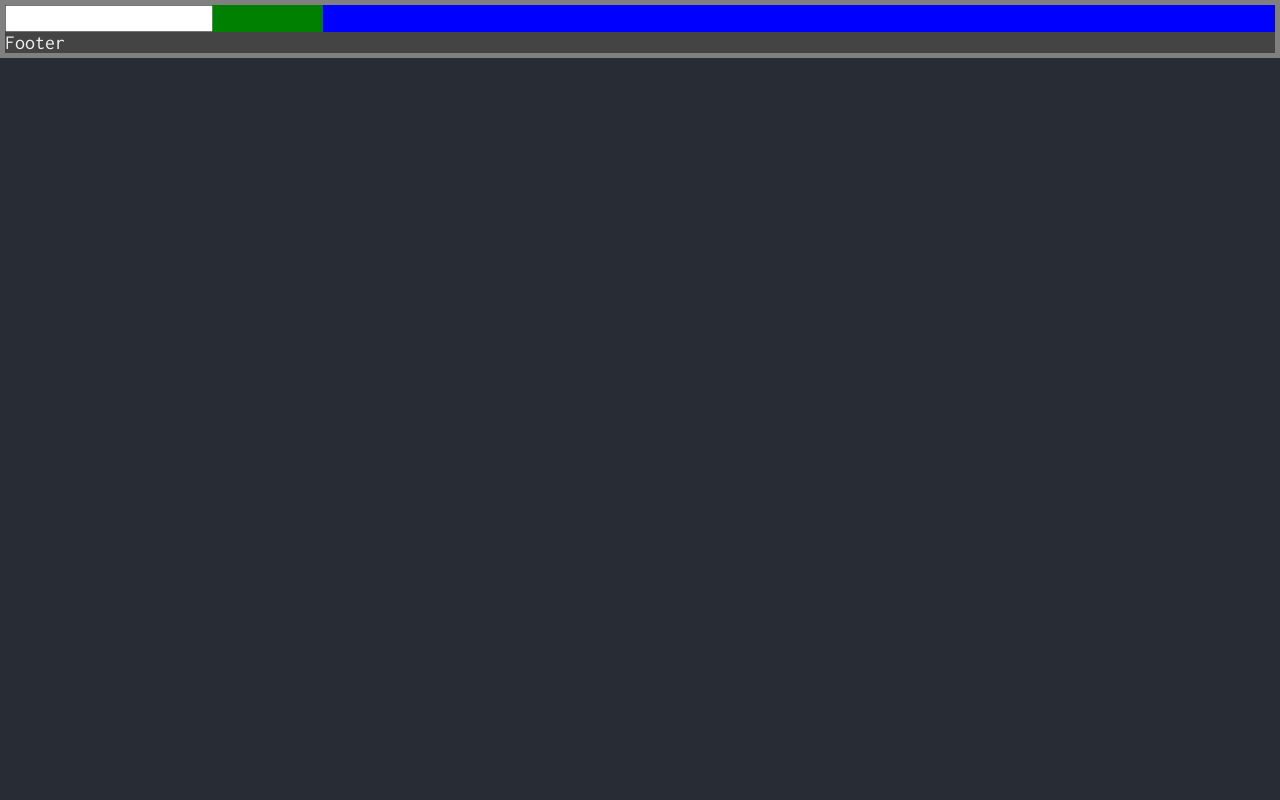
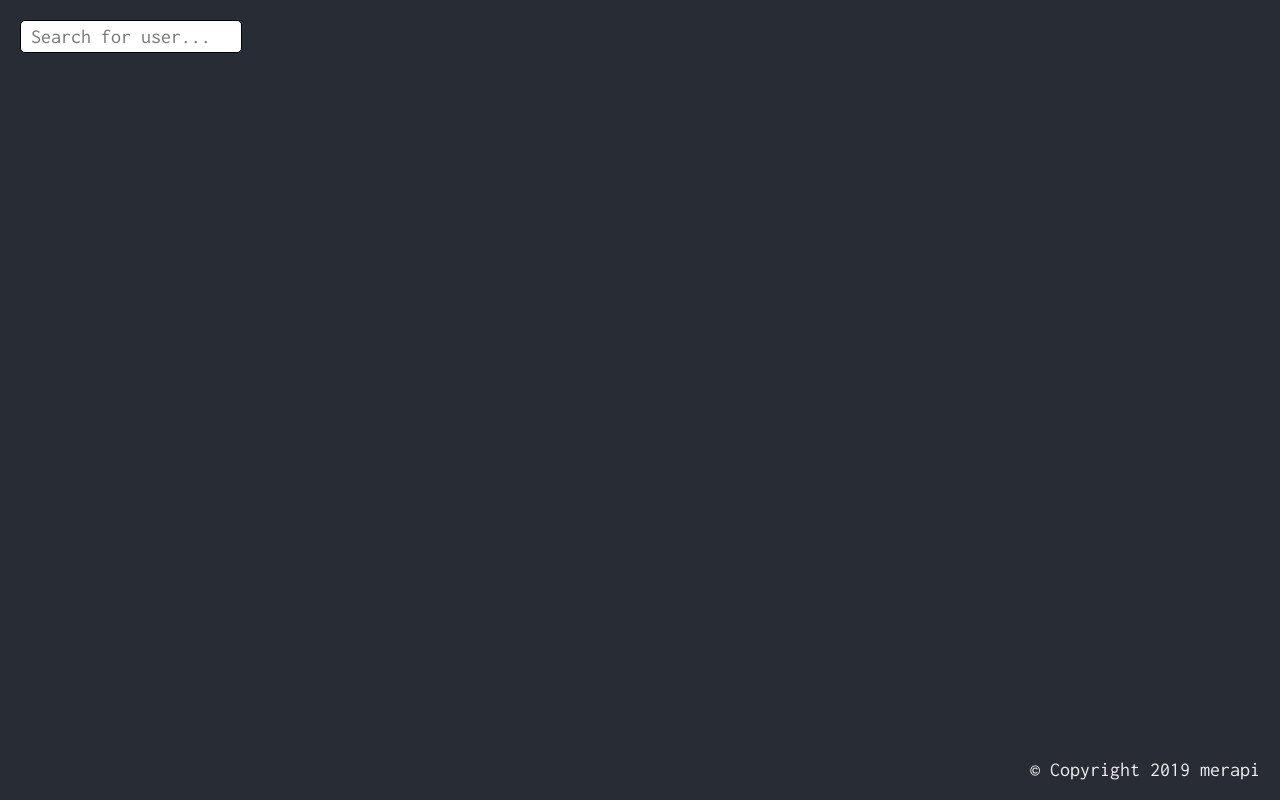
Before and after one commit to merapi/unsplash-search, a React (Create React App) app: page / in a window 1280 px wide. Built offline with nearby package versions, Linux system fonts and the light colour scheme; the HTML template or start-up script is replaced by a standard one; what unsplash-js would draw is missing.

Commit message:
Better styling

```diff
--- a/src/App.tsx
+++ b/src/App.tsx
@@ -51,11 +51,14 @@ const App: React.FC = () => {
 
 const Row = styled.div`
   display: flex;
+  flex: 1 0 auto;
 `
 
 const Container = styled.div`
-  background: gray;
-  padding: 5px;
+  height: 100%;
+  display: flex;
+  flex-direction: column;
+  padding: 20px 20px 0 20px;
 `
 
 export default App;
--- a/src/components/Footer/index.tsx
+++ b/src/components/Footer/index.tsx
@@ -7,13 +7,15 @@ interface Props {
 
 const BareFooter = ({ className }: Props) => {
   return (
-    <div className={className}>Footer</div>
+    <div className={className}>© Copyright 2019 merapi</div>
   )
 }
 
 const Footer = styled(BareFooter)`
-  flex: 1;
-  background: #444;
+  flex-shrink: 0;
+  margin-top: 20px;
+  text-align: right;
+  padding-bottom: 20px;
 `
 
 export default Footer
--- a/src/components/GlobalStyles/index.tsx
+++ b/src/components/GlobalStyles/index.tsx
@@ -12,6 +12,15 @@ const GlobalStyles = createGlobalStyle`
     background: #282c34;
     color: #efefef;
   }
+  html, body, #root {
+    height: 100%;
+  }
+  html {
+    box-sizing: border-box;
+  }
+  *, *:before, *:after {
+    box-sizing: inherit;
+  }
 `
 
 export default GlobalStyles
--- a/src/components/PhotoGrid/index.tsx
+++ b/src/components/PhotoGrid/index.tsx
@@ -11,7 +11,7 @@ const BarePhotoGrid = ({ photos, className }: Props) => {
   return (
     <div className={className}>
       {photos.map(photo => {
-        return <img key={photo.id} alt={photo.alt_description} src={photo.urls.thumb} />
+        return <Img key={photo.id} alt={photo.alt_description} src={photo.urls.thumb} />
       })}
     </div>
   )
@@ -19,7 +19,12 @@ const BarePhotoGrid = ({ photos, className }: Props) => {
 
 const PhotoGrid = styled(BarePhotoGrid)`
   flex: 3;
-  background: blue;
+  padding: 0 0 0 5px;
+`
+
+const Img = styled.img`
+  border-radius: 5px;
+  margin: 0 0 5px 5px;
 `
 
 export default PhotoGrid
--- a/src/components/UserList/index.tsx
+++ b/src/components/UserList/index.tsx
@@ -22,7 +22,7 @@ const BareUserList = ({ query, list, onQueryChange, onUserClick, className }: Pr
 
   return (
     <div className={className}>
-      <input value={query} onChange={onChange} type="text" />
+      <Input placeholder={"Search for user..."} value={query} onChange={onChange} type="text" />
       <List>
         {list.map(user => <User key={user.username} onClick={onClick(user)}>{user.username}</User>)}
       </List>
@@ -32,15 +32,21 @@ const BareUserList = ({ query, list, onQueryChange, onUserClick, className }: Pr
 
 const UserList = styled(BareUserList)`
   flex: 1;
-  background: green;
 `
 
 const List = styled.div`
-
+  margin: 10px 0 0 11px;
 `
 
 const User = styled.div`
+  margin-bottom: 7px;
+  cursor: pointer;
+`
 
+const Input = styled.input`
+  padding: 5px 10px;
+  border: 1px solid black;
+  border-radius: 5px;
 `
 
 export default UserList
```
